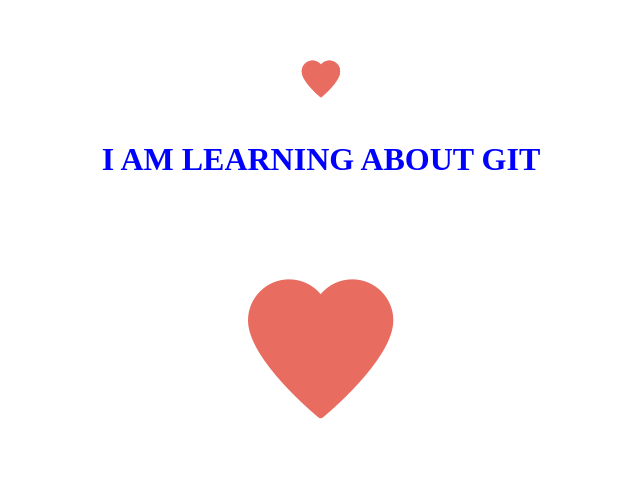
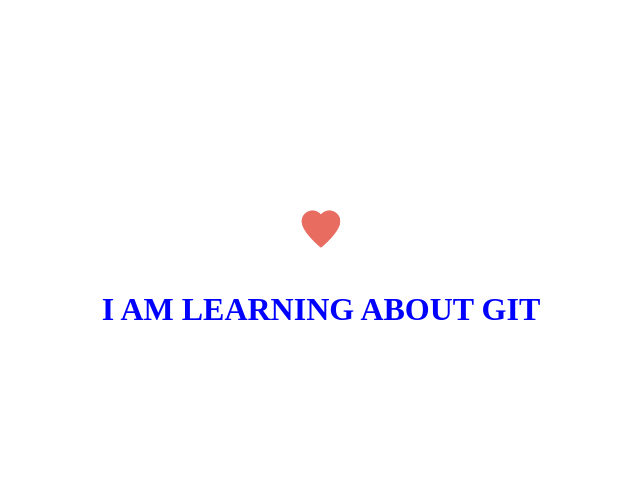
Before and after one commit to ellaherlihy/git-101, a plain HTML site: page index.html in a window 1280 px wide. Shown: the part 131-633 px from the top of the page, without its empty margins (319-959 px from the left). Drawn offline with Linux system fonts and the light colour scheme.

Commit message:
removed 2nd heart

```diff
--- a/index.html
+++ b/index.html
@@ -11,7 +11,6 @@
 	<div id=container>
 		<img src="heart.png" id=logo>
 		<h1>I AM LEARNING ABOUT GIT</h1>
-		<img src="heart.png">
 	</div>
 
 </body>
```
